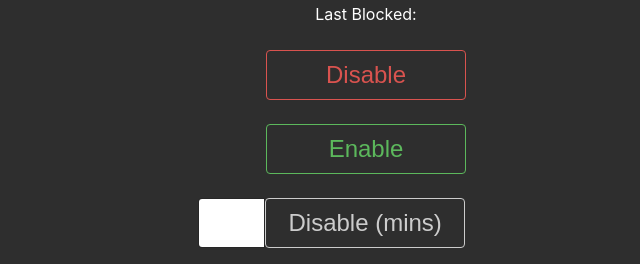
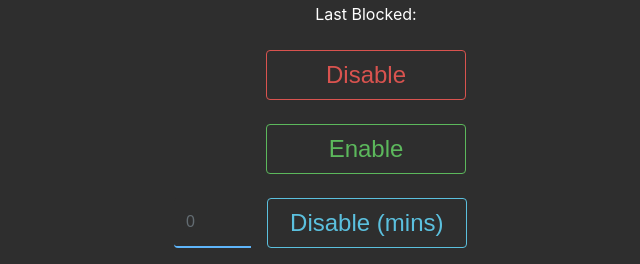
Before and after one commit to obs0lete/PiholeDashboard, a PHP site: page / in a window 1280 px wide. Shown: the part 623-887 px from the top of the page, without its empty margins (274-914 px from the left). Run offline with PHP 8.4, Linux system fonts and the light colour scheme; data that the repository does not hold is empty.

Commit message:
- Added some validation logic - Formatted text. - Styled the text box - Updated screenshot

```diff
--- a/css/style.css
+++ b/css/style.css
@@ -21,10 +21,18 @@ height: 50px;
 
 input.form-control {
 max-width: 20% !important;
+background-color: #2e2e2e;
+border: none;
+border-bottom: 2px solid #5EB5FA;;
+}
+
+input.form-control:focus {
+background-color: #2e2e2e !important;
+font-size: 1.5rem;
 }
 
 .input-group.mb-3 {
 margin-left: auto;
 margin-right: auto;
-width: 21em;
+width: 24em;
 }
--- a/index.php
+++ b/index.php
@@ -27,9 +27,17 @@
         <!-- Create an alert when disabling per X mins -->
         <script>
         function getInputValue(){
-            var inputVal = document.getElementById("disableTime").value;
-            alert("Pi-hole ad-blocking will be disabled for " + inputVal + " minute(s).\nAfter this time, Pi-hole will re-enable ad-blocking by itself.");
-        }
+            var val = document.getElementById("disableTime").value;
+                if (val === "") {
+                    alert("You must enter a number, in minutes. ");
+                } else if (val === "0")  {
+                    alert("You must enter a nummber greater than 0.");
+                    return false;
+                } else {
+                    alert("Pi-hole ad-blocking will be disabled for " + val + " minute(s).\nAfter this time, Pi-hole will re-enable ad-blocking by itself.");
+                return true;
+                }
+            }
         </script>
     </head>
 
@@ -42,7 +50,9 @@
                     <h2>
                         Pi-hole Toggle
                     </h2>
-                        Click <strong>Disable</strong> to indefinitely disable ad-blocking. Once you have finished, click <strong>Enable.</strong>
+                        Click <strong>Disable</strong> to indefinitely disable ad-blocking.
+                        <br/>
+                        Once you have finished, click <strong>Enable.</strong>
                         <br/>
                         You can also disable Pi-hole ad-blocking for a few minutes by entering a number in the textbox below and pressing the <strong>Disable (mins)</strong> button.
                         <br/><br/>
@@ -146,9 +156,9 @@
     <!-- Disable (min) buttons -->
     <form action="disableTime.php" method="post">
         <div class="input-group mb-3">
-            <input type="text" class="form-control" id="disableTime" name="disableTime" aria-label="disableTime">
+            <input type="number" class="form-control" id="disableTime" name="disableTime" aria-label="disableTime" placeholder="0" min="1" required>
                 <div class="input-group-append">
-                    <button type="submit" name="submit" class="btn btn-outline-secondary" type="button" onclick="getInputValue();">Disable (mins)</button>
+                &emsp;<button type="submit" name="submit" class="btn btn-outline-info" type="button" onclick="getInputValue();">Disable (mins)</button>
                 </div>
         </div>
     </form>
```
Also changed, not shown: images/screenshot.png.
